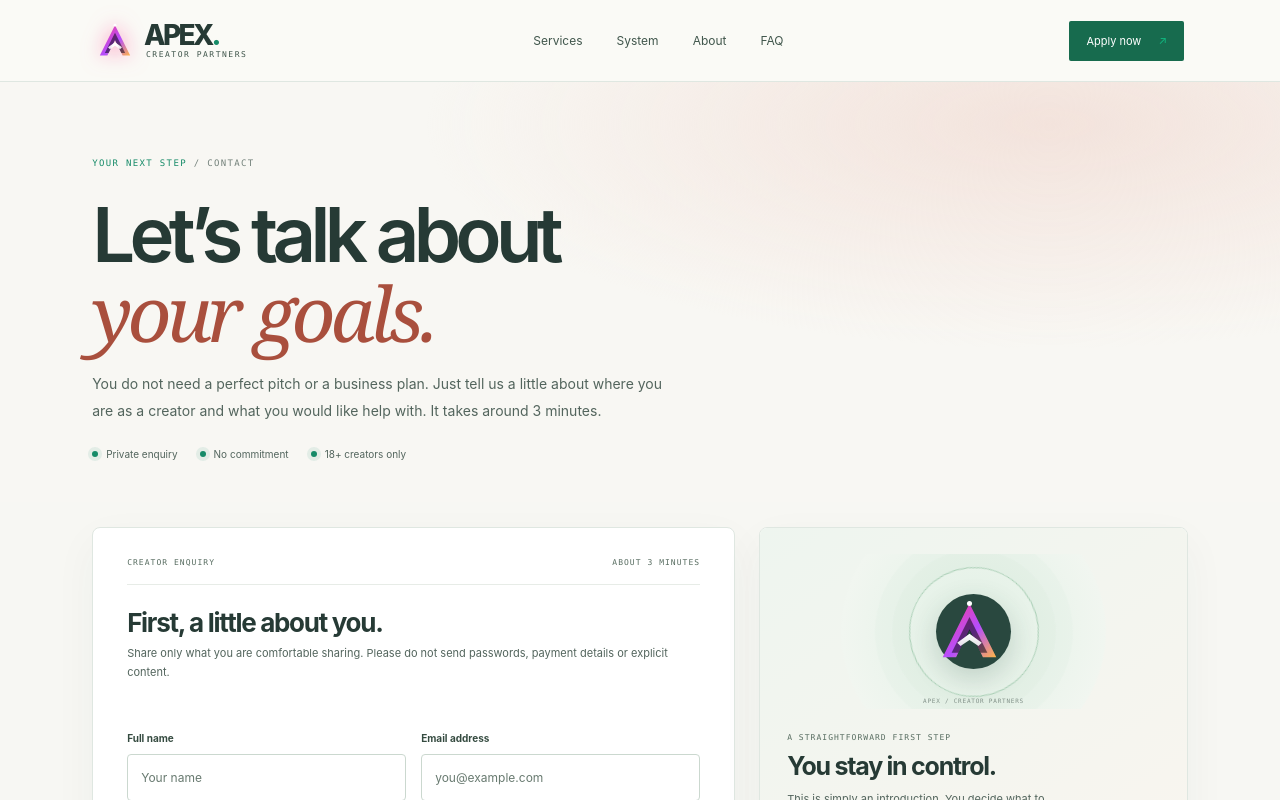
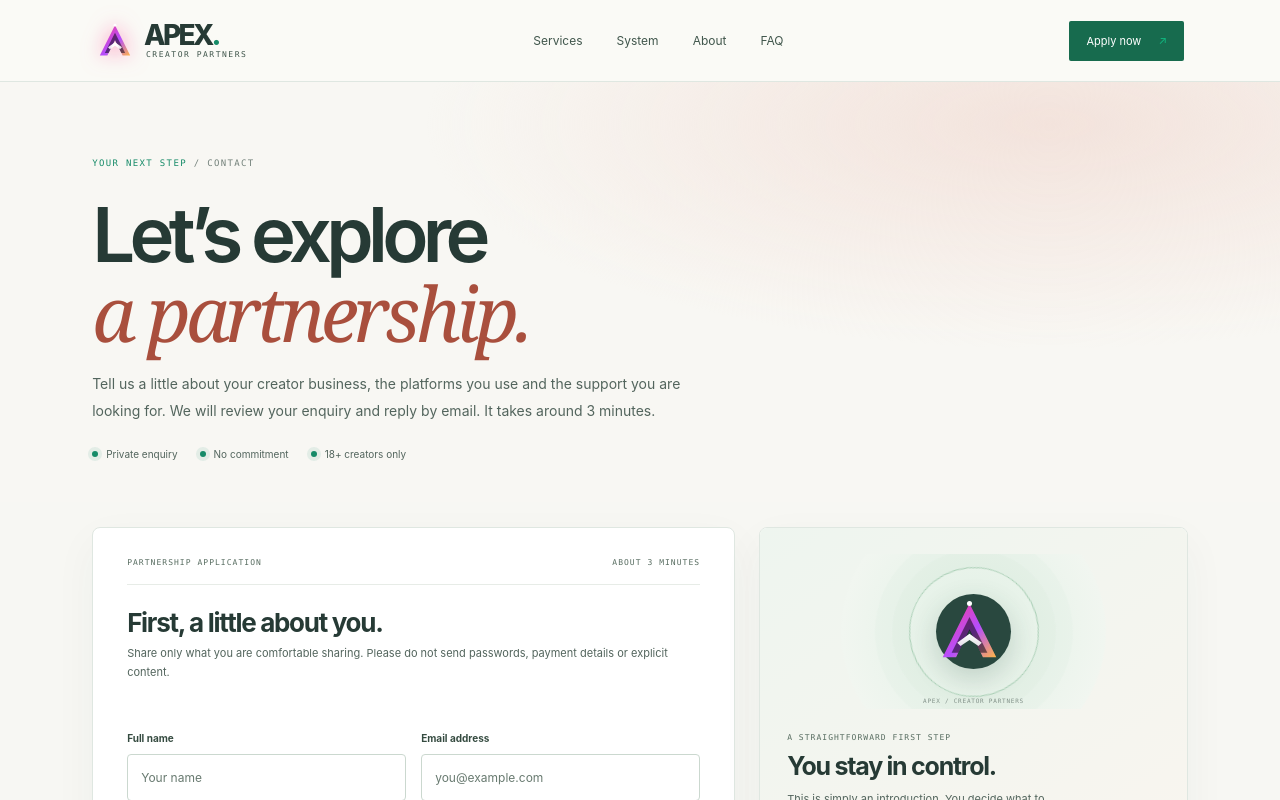
Before and after one commit to alphaggtrh-max/APEX-CREATOR-PARTNERS, a Next.js app: page /contact in a window 1280 px wide. Shown: the top 800 px of the page. Built offline with nearby package versions, Linux system fonts and the light colour scheme; a web font is replaced by a local one.

Commit message:
Polish application page copy without changing form

```diff
--- a/app/contact/page.tsx
+++ b/app/contact/page.tsx
@@ -14,14 +14,14 @@ export default function ContactPage() {
       <SiteHeader/>
       <section className="contact-page-hero">
         <div className="section-label"><span>YOUR NEXT STEP</span> / CONTACT</div>
-        <h1>Let’s talk about<br/><em>your goals.</em></h1>
-        <p>You do not need a perfect pitch or a business plan. Just tell us a little about where you are as a creator and what you would like help with. It takes around 3 minutes.</p>
+        <h1>Let’s explore<br/><em>a partnership.</em></h1>
+        <p>Tell us a little about your creator business, the platforms you use and the support you are looking for. We will review your enquiry and reply by email. It takes around 3 minutes.</p>
         <div className="contact-hero-points"><span><i/> Private enquiry</span><span><i/> No commitment</span><span><i/> 18+ creators only</span></div>
       </section>
 
       <section className="contact-page-layout">
         <div className="contact-form-wrap">
-          <div className="form-heading"><span>CREATOR ENQUIRY</span><span>ABOUT 3 MINUTES</span></div>
+          <div className="form-heading"><span>PARTNERSHIP APPLICATION</span><span>ABOUT 3 MINUTES</span></div>
           <div className="contact-form-intro"><h2>First, a little about you.</h2><p>Share only what you are comfortable sharing. Please do not send passwords, payment details or explicit content.</p></div>
           <ContactForm/>
         </div>
```
